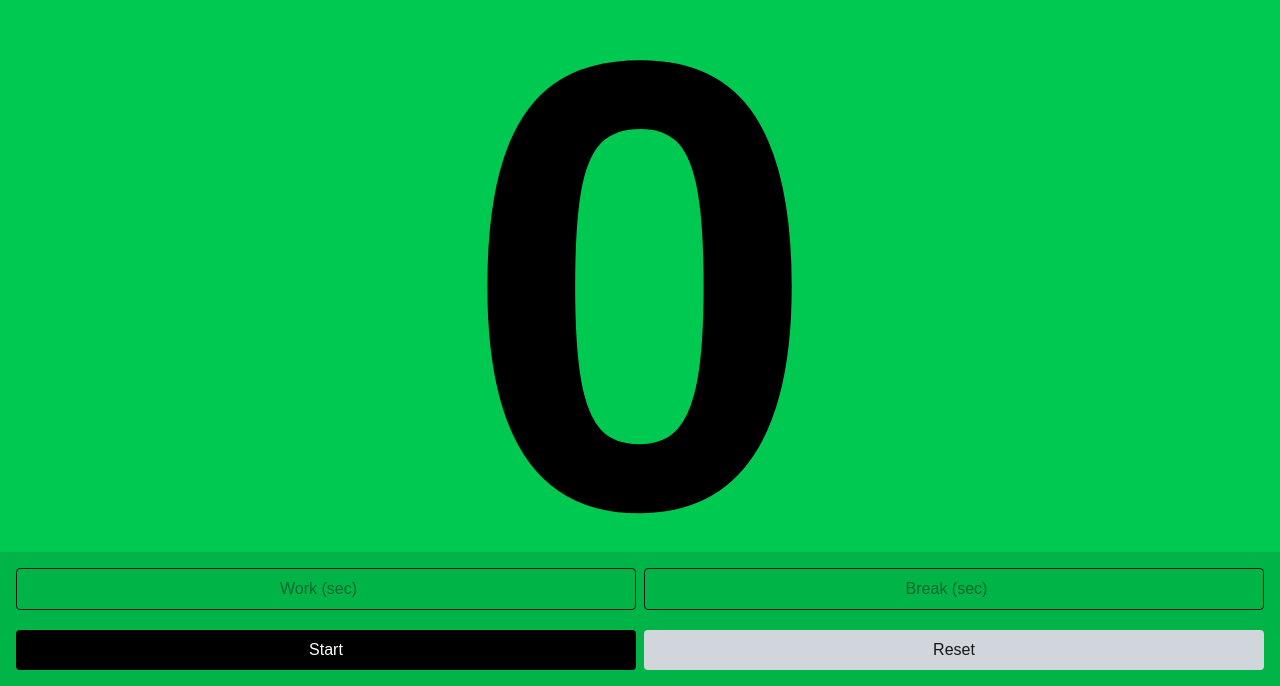
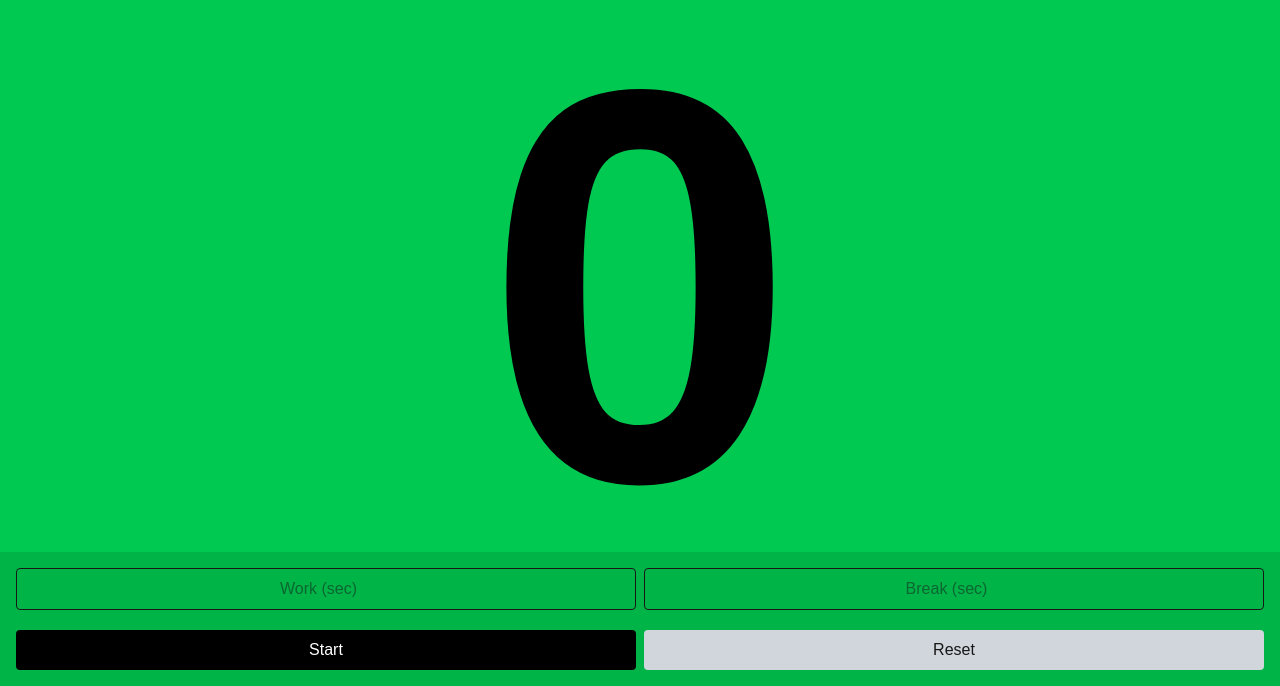
Before and after one commit to Mher119/timer, a Next.js app: page / in a window 1280 px wide. Shown: the part 114-800 px from the top of the page. Built offline with nearby package versions, Linux system fonts and the light colour scheme.

Commit message:
1th commit

```diff
--- a/app/components/TimerDisplay.tsx
+++ b/app/components/TimerDisplay.tsx
@@ -9,7 +9,6 @@ export default function TimerDisplay({ seconds, mode }: Props) {
   const isBlinking = seconds > 0 && seconds <= 5;
   const visible = !isBlinking || Math.floor(seconds * 2) % 2 === 0;
 
-  // Full-screen background color
   const bg =
     mode === "work"
       ? "bg-green-500"       // work
@@ -25,7 +24,7 @@ export default function TimerDisplay({ seconds, mode }: Props) {
         <span
           className="font-bold text-black text-center"
           style={{
-            fontSize: "clamp(5rem, 80vw, 80vh)", // huge & responsive
+            fontSize: "clamp(5rem, 80vw, 70vh)", // bigger size now
             lineHeight: 1,
             wordBreak: "break-word",
             maxWidth: "100%",       // prevents overflow on mobile
```
